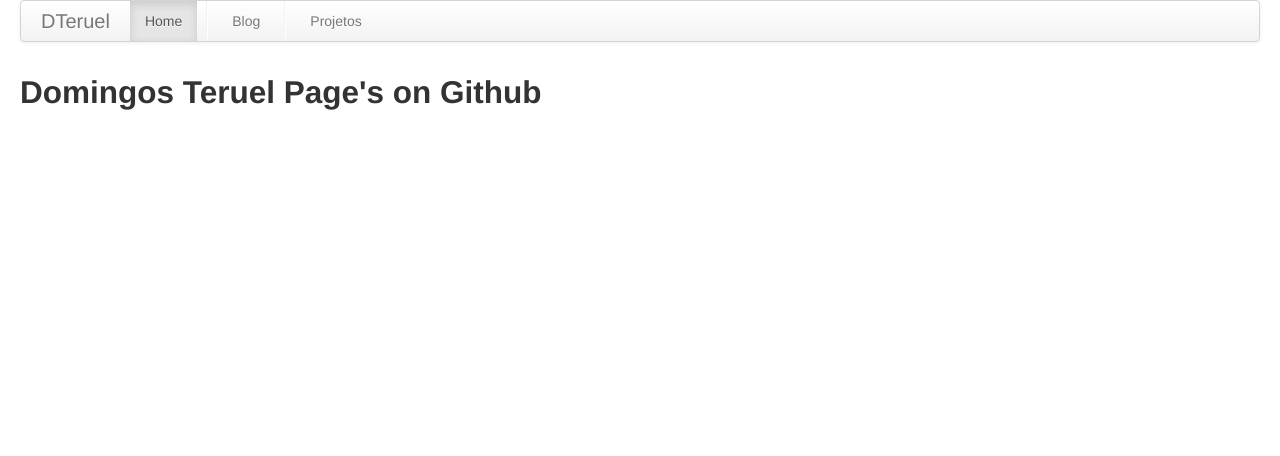
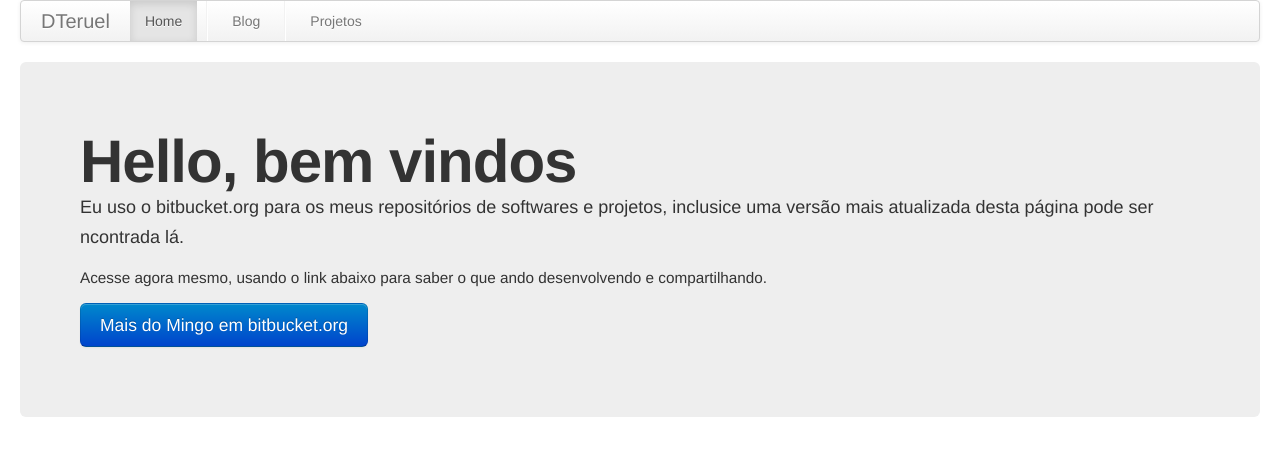
Before and after one commit to mingomax/mingomax.github.io, a plain HTML site: page index.html in a window 1280 px wide. Drawn offline with nearby package versions, Linux system fonts and the light colour scheme.

Commit message:
Adicionado de texto destaque.

```diff
--- a/index.html
+++ b/index.html
@@ -23,9 +23,17 @@
 			</nav>
 		</header>
 		<article class="row-fluid">
-			<header>
-				<h2>Domingos Teruel Page's on Github</h2>
-			</header>
+			<div class="hero-unit">
+				<h1>Hello, bem vindos</h1>
+				<p>Eu uso o bitbucket.org para os meus repositórios de softwares e projetos, inclusice uma versão mais atualizada desta página pode ser ncontrada lá.
+				</p>
+				<p><small>Acesse agora mesmo, usando o link abaixo para saber o que ando desenvolvendo e compartilhando.</small></p>
+				<p>
+					<a class="btn btn-primary btn-large" href="http://mingomax.bitbucket.org">
+						Mais do Mingo em bitbucket.org
+					</a>
+				</p>
+			</div>
 		</article>
 	</section>
 
```
